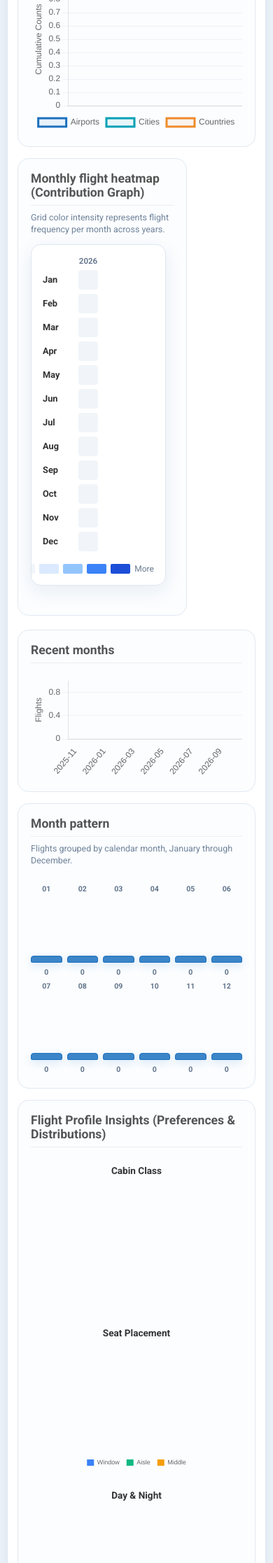
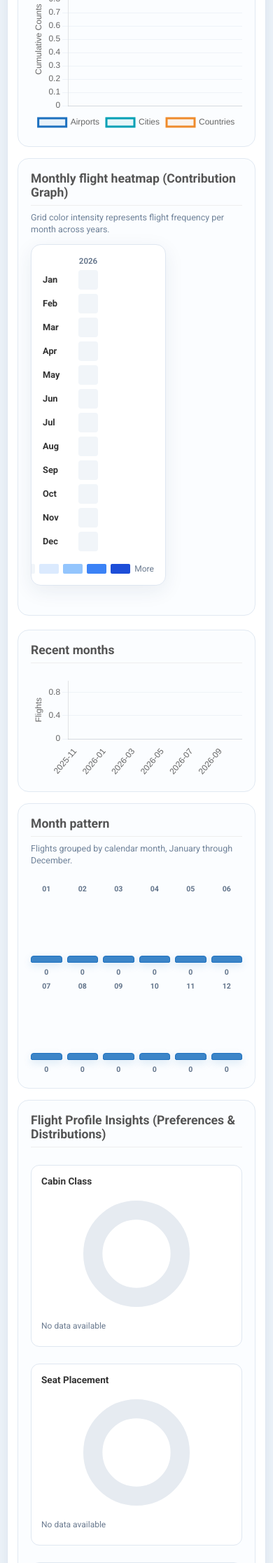
Before and after one commit to Yongxue-Chen/everfly, a Flask app: page / in a window 390 px wide. Shown: the part 2280-4514 px from the top of the page at 70% size. Run offline with Flask 3, Linux system fonts and the light colour scheme; the visitor is signed in with stand-in values (Sample User, id 1); data that the repository does not hold is empty; parts of the project's set-up code (start-up, migrations or seed data) failed here and were passed over; some libraries are stand-ins or nearby versions.

Commit message:
fix(ui): align donut charts and repair responsive layouts

```diff
--- a/static/css/style.css
+++ b/static/css/style.css
@@ -18,11 +18,13 @@
     --radius-lg: 14px;
     --shadow-soft: 0 8px 28px rgba(25, 55, 95, 0.08);
     --text-muted: #6b7b90;
+    --control-height: 38px;
+    --control-radius: 8px;
 }
 
 body {
     margin: 0;
-    font-family: 'Roboto', sans-serif;
+    font-family: 'Roboto', 'Noto Sans SC', 'PingFang SC', 'Microsoft YaHei', sans-serif;
     background-color: var(--grey-light);
     color: var(--text-dark);
 }
@@ -1271,7 +1273,8 @@ tr:hover { background: #f5f9ff; }
 
 /* Complete Cloud Premium experience */
 #app-container { min-height: calc(100vh - 64px); }
-.journey-shell { width: min(1480px, calc(100% - 40px)); margin: 28px auto 48px; display: grid; gap: 22px; }
+.journey-shell { width: min(1480px, calc(100% - 40px)); margin: 28px auto 48px; display: grid; grid-template-columns: minmax(0, 1fr); gap: 22px; }
+.journey-shell > *, .journey-trends, .journey-heatmap-row { min-width: 0; }
 .journey-hero { position: relative; overflow: hidden; display: grid; grid-template-columns: minmax(0, 1.45fr) minmax(360px, .75fr); gap: 32px; padding: 42px; border-radius: 24px; color: #fff; background: radial-gradient(circle at 88% 12%, rgba(80, 173, 255, .5), transparent 32%), linear-gradient(135deg, #082a53 0%, #075fae 58%, #1688d4 100%); box-shadow: 0 24px 60px rgba(8, 61, 116, .24); }
 .journey-hero::after { content: ''; position: absolute; width: 420px; height: 420px; right: -180px; bottom: -270px; border: 1px solid rgba(255,255,255,.22); border-radius: 50%; box-shadow: 0 0 0 58px rgba(255,255,255,.035), 0 0 0 120px rgba(255,255,255,.025); }
 .journey-hero-copy, .journey-metrics { position: relative; z-index: 1; }
@@ -1522,7 +1525,8 @@ tr:hover { background: #f5f9ff; }
 
 /* Heatmap row layout */
 .journey-heatmap-row {
-    display: flex;
+    display: grid;
+    grid-template-columns: minmax(0, 1fr) minmax(0, 1fr);
     gap: 20px;
     grid-column: 1 / -1;
 }
@@ -1530,7 +1534,7 @@ tr:hover { background: #f5f9ff; }
 .journey-heatmap-row > .journey-chart-card:first-child {
     flex: 0 1 auto;
     min-width: 0;
-    max-width: 60%;
+    max-width: 100%;
     overflow-x: auto;
 }
 
@@ -1556,12 +1560,14 @@ tr:hover { background: #f5f9ff; }
 
 @media (max-width: 768px) {
     .journey-heatmap-row {
-        flex-direction: column;
+        grid-template-columns: minmax(0, 1fr);
     }
 }
 
 .journey-chart-box {
     position: relative;
+    min-width: 0;
+    width: 100%;
     height: 280px;
 }
 
@@ -2445,37 +2452,56 @@ th[onclick] {
 
 /* 2. Preference Donut Box */
 .preference-donut-box {
-    display: flex;
-    flex-wrap: wrap;
-    gap: 20px;
-    justify-content: space-around;
-    align-items: center;
+    display: grid;
+    grid-template-columns: repeat(2, minmax(0, 1fr));
+    gap: 16px;
+    align-items: stretch;
     width: 100%;
     padding: 10px 0;
 }
 
 .donut-chart-wrapper {
-    display: flex;
-    flex-direction: column;
-    align-items: center;
-    justify-content: space-between;
-    flex: 1;
+    display: grid;
+    grid-template-columns: 160px minmax(0, 1fr);
+    grid-template-rows: auto 1fr;
+    gap: 16px;
+    align-items: center;
     min-width: 0;
-    height: 300px;
+    padding: 18px;
+    border: 1px solid var(--surface-border);
+    border-radius: 12px;
+    background: var(--surface);
 }
 
 .donut-chart-title {
+    grid-column: 1 / -1;
     font-size: 0.85rem;
     font-weight: 600;
-    margin-bottom: 12px;
+    margin-bottom: 0;
     color: var(--text-dark, #333);
 }
 
 .donut-canvas-container {
     position: relative;
-    width: 100%;
-    max-width: 180px;
-    height: 180px;
+    width: 160px;
+    height: 160px;
+}
+.donut-legend { min-width: 0; }
+.donut-sample-count { margin: 0 0 8px; color: var(--text-muted); font-size: 12px; }
+.donut-legend-row { width: 100%; display: grid; grid-template-columns: 10px minmax(0, 1fr) auto 48px; gap: 8px; align-items: center; padding: 7px 0; border: 0; background: transparent; color: #334155; font: inherit; font-size: 12px; text-align: left; cursor: pointer; }
+.donut-legend-swatch { width: 8px; height: 8px; border-radius: 50%; }
+.donut-legend-label { overflow-wrap: anywhere; }
+.donut-legend-number, .donut-legend-share { text-align: right; font-variant-numeric: tabular-nums; }
+.donut-legend-share { color: #61738a; }
+.donut-legend-row[aria-pressed="false"] .donut-legend-label { text-decoration: line-through; color: var(--text-muted); }
+.donut-legend-row:focus-visible { outline: 2px solid var(--primary-color); outline-offset: 2px; border-radius: 4px; }
+@media (max-width: 1100px) {
+    .preference-donut-box { grid-template-columns: minmax(0, 1fr); }
+}
+@media (max-width: 480px) {
+    .donut-chart-wrapper { grid-template-columns: minmax(0, 1fr); justify-items: center; padding: 14px; }
+    .donut-chart-title { justify-self: start; }
+    .donut-legend { width: 100%; }
 }
 
 /* 3. Filters Bar */
--- a/templates/index.html
+++ b/templates/index.html
@@ -20,7 +20,7 @@
         const CURRENT_USER = {{ user| tojson | safe }};
         const CSRF_TOKEN = "{{ csrf_token() }}";
     </script>
-    <link rel="stylesheet" href="/static/css/style.css?v=cloud-premium-8">
+    <link rel="stylesheet" href="/static/css/style.css?v=ui-stage1-1">
 </head>
 
 <body>
@@ -278,7 +278,7 @@
         </div>
     </div>
 
-    <script src="/static/js/app.js?v=cloud-premium-8"></script>
+    <script src="/static/js/app.js?v=ui-stage1-1"></script>
 </body>
 
 </html>
```
Also changed, not shown: other parts of static/css/style.css (+37 -0 lines), tests/test_complete_cloud_premium_ui.py (+3 -3 lines), tests/test_ui_stage1_browser.js (added, +55 -0 lines), static/js/app.js.
